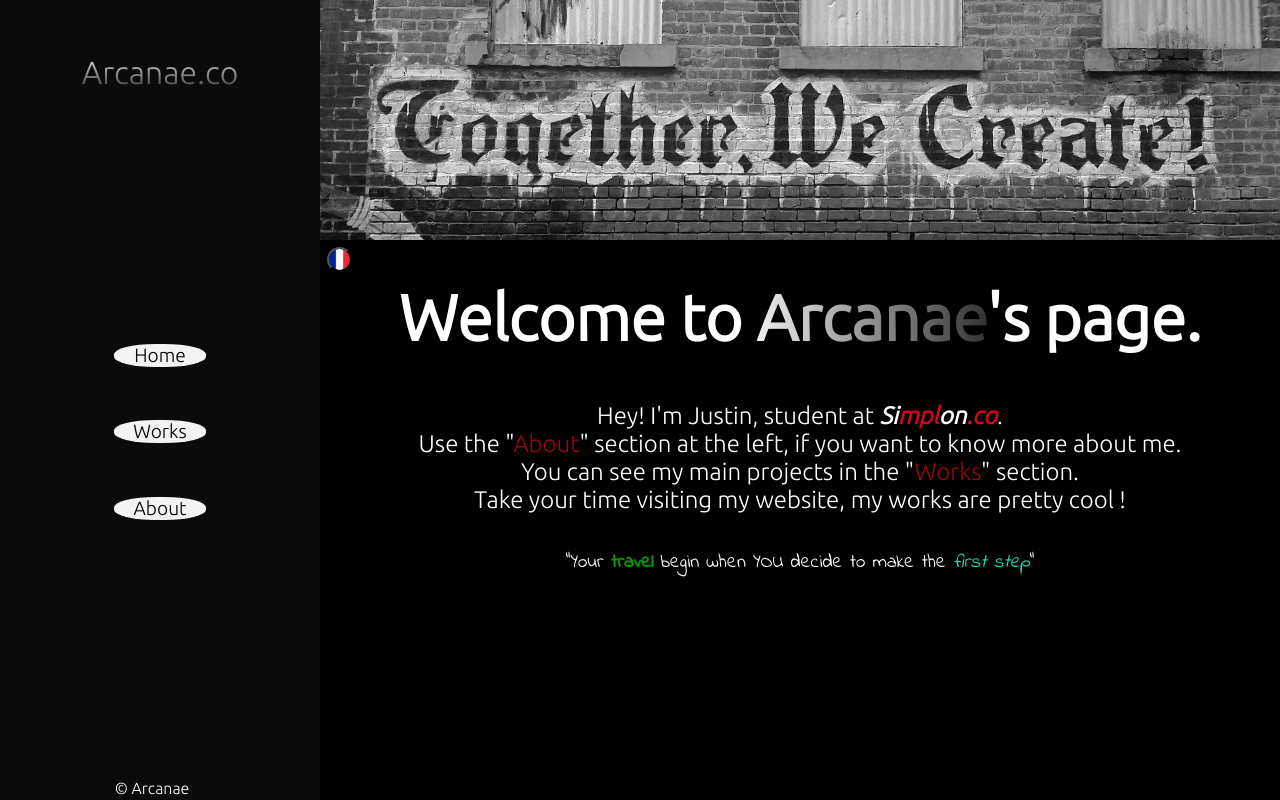
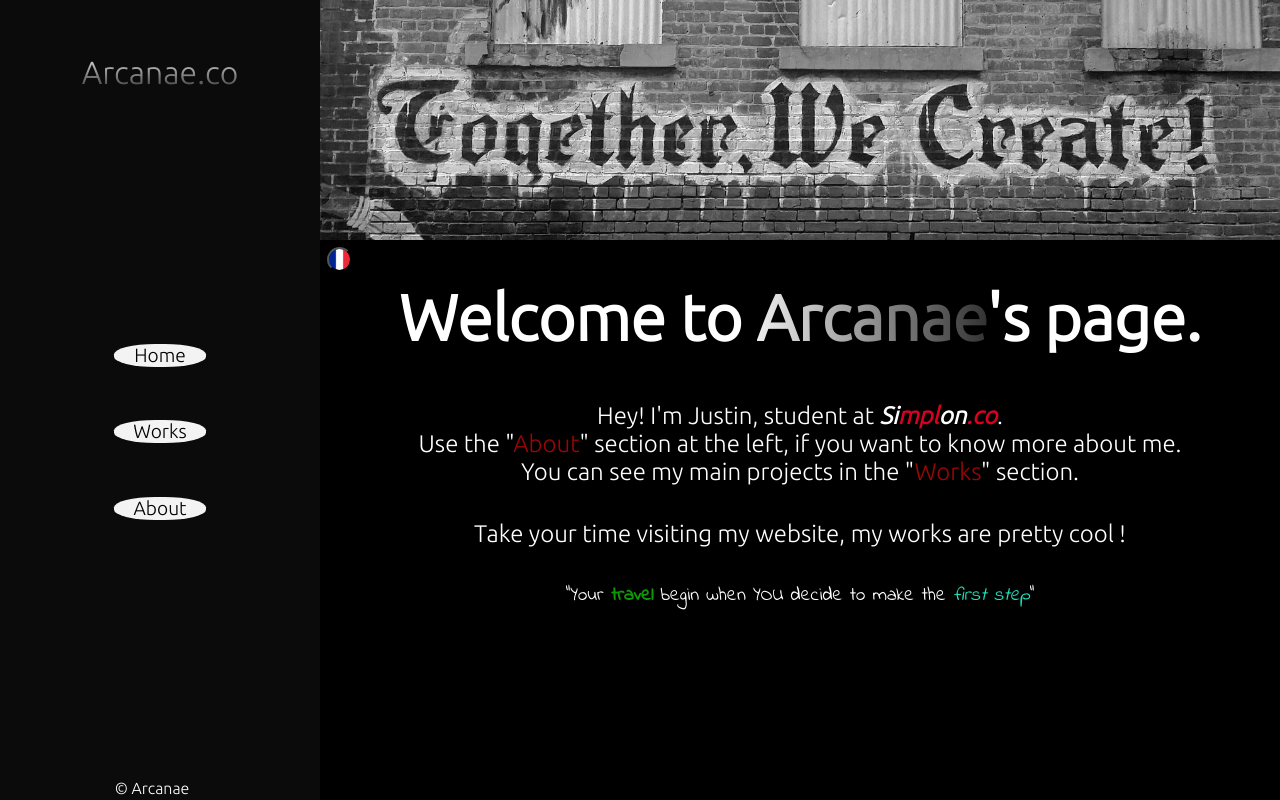
Before and after one commit to arcanae/arcanae, a PHP site: page / in a window 1280 px wide. Run offline with PHP 8.4, Linux system fonts and the light colour scheme.

Commit message:
corrected margin on last p

```diff
--- a/index.php
+++ b/index.php
@@ -38,7 +38,7 @@
             <h1 id="welcome">Welcome to <span class="title">Arcanae</span>'s page.</h1>
             <p>Hey! I'm Justin, student at <a href="http://lyon.simplon.co/" id="simplon">Si<span id="simp">mpl</span>on<span id="lon">.co</span></a>.</p>
             <p>Use the "<span class="indexnavnamed">About</span>" section at the left, if you want to know more about me.</p>
-            <p>You can see my main projects in the "<span class="indexnavnamed">Works</span>" section.</p>
+            <p class="lastindexp">You can see my main projects in the "<span class="indexnavnamed">Works</span>" section.</p>
             <p class="lastindexp">Take your time visiting my website, my works are pretty cool !</p>
             <p class="quote" id="indexquote">"Your <span class="quote" id="travel">travel</span> begin when YOU decide to make the <span class="quote" id="quotefirst">first step</span>"</p>
         </section>
@@ -57,7 +57,7 @@
             <h1 id="welcome">Bienvenue sur le site d'<span class="title">Arcanae.</span></h1>
             <p>Hey! Je m'appelle Justin, étudiant à <a href="http://lyon.simplon.co/" id="simplon">Si<span id="simp">mpl</span>on<span id="lon">.co</span></a>.</p>
             <p>Utilisez la section "<span class="indexnavnamed">About</span>" dans le menu à gauche, pour en savoir plus à mon propos.</p>
-            <p>Vous pouvez voir mes projets principaux avec le bouton "<span class="indexnavnamed">Projets</span>".</p>
+            <p class="lastindexp" >Vous pouvez voir mes projets principaux avec le bouton "<span class="indexnavnamed">Projets</span>".</p>
             <p class="lastindexp">Prenez votre temps sur mon site, en espérant que vous apprécierez mon travail.</p>
             <p class="quote" id="indexquote">"Your <span class="quote" id="travel">travel</span> begin when YOU decide to make the <span class="quote" id="quotefirst">first step</span>"</p>
         </section>
```
